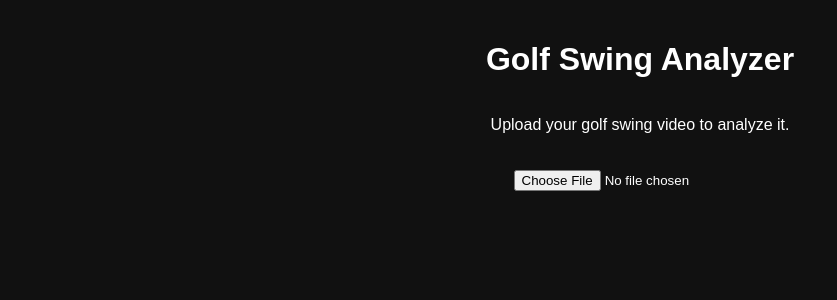
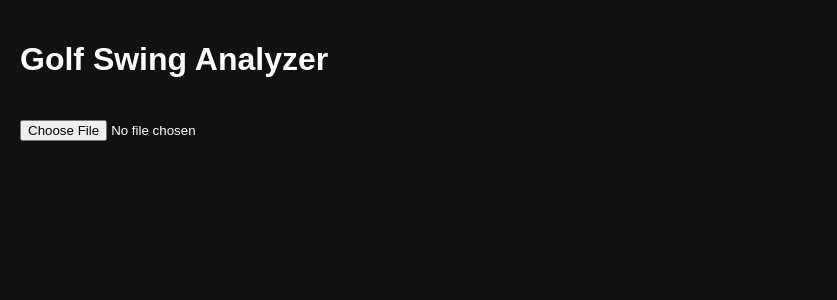
Before and after one commit to jpradcliffe-dot/golf-swing-app, a Next.js app: page / in a window 1280 px wide. Shown: the top 300 px of the page, without its empty margins (0-837 px from the left). Built offline with nearby package versions, Linux system fonts and the light colour scheme.

Commit message:
Update page.tsx

```diff
--- a/app/page.tsx
+++ b/app/page.tsx
@@ -1,21 +1,27 @@
+"use client";
+
+import { useState } from "react";
 import VideoAnalyzer from "../components/VideoAnalyzer";
 
 export default function Home() {
+  const [file, setFile] = useState<File | null>(null);
+
   return (
-    <main
-      style={{
-        display: "flex",
-        flexDirection: "column",
-        alignItems: "center",
-        padding: 20,
-        fontFamily: "sans-serif",
-      }}
-    >
+    <div style={{ padding: 20 }}>
       <h1>Golf Swing Analyzer</h1>
 
-      <p>Upload your golf swing video to analyze it.</p>
+      <input
+        type="file"
+        accept="video/*"
+        onChange={(e) => setFile(e.target.files?.[0] ?? null)}
+        style={{ marginTop: 20 }}
+      />
 
-      <VideoAnalyzer />
-    </main>
+      {file && (
+        <div style={{ marginTop: 20 }}>
+          <VideoAnalyzer file={file} />
+        </div>
+      )}
+    </div>
   );
 }
```
